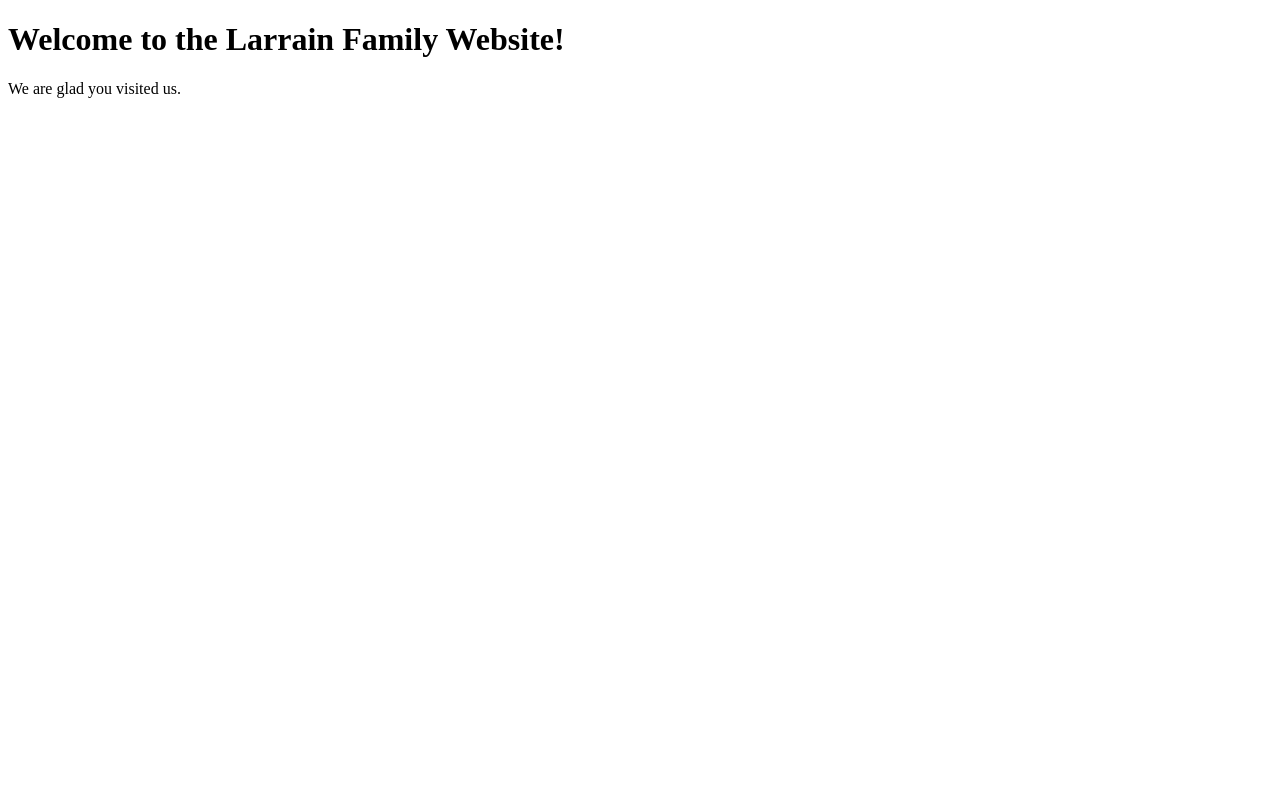
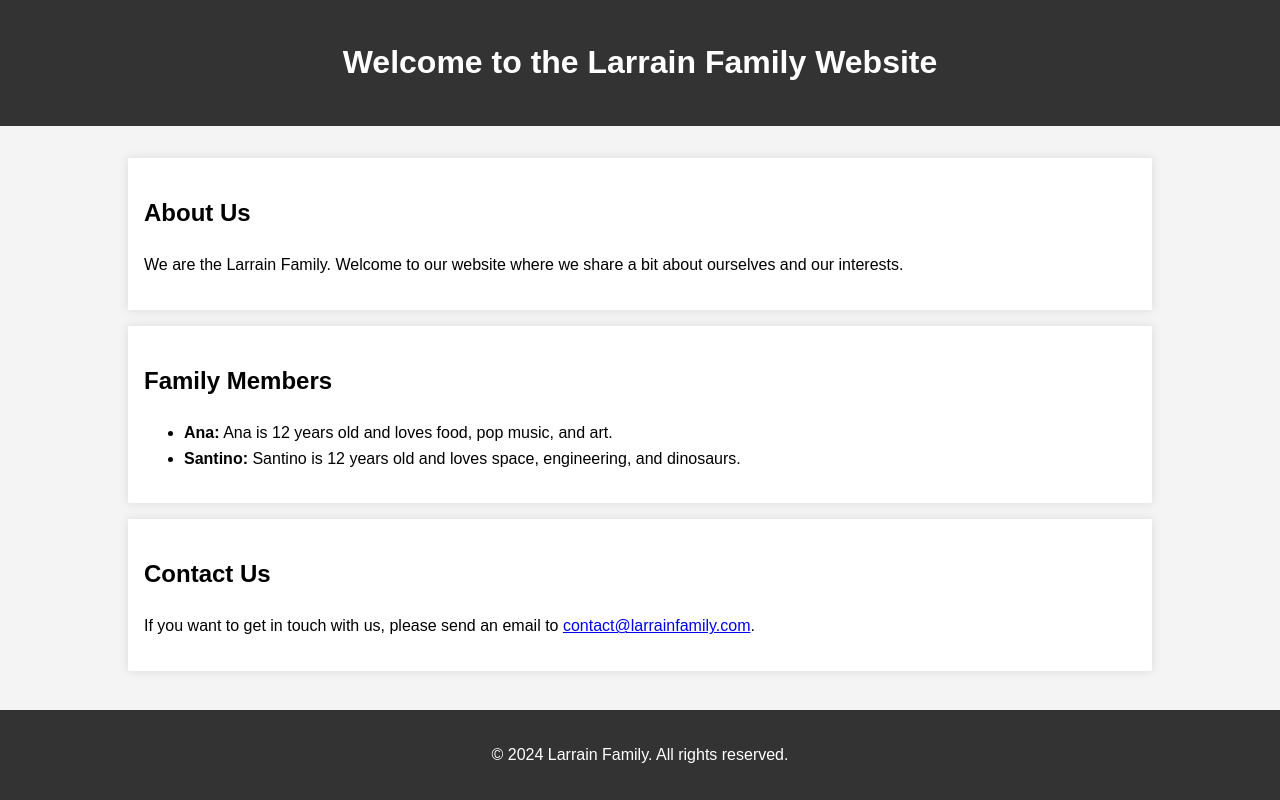
Before and after one commit to wicha/wicha.github.io, a plain HTML site: page index.html in a window 1280 px wide. Drawn offline with Linux system fonts and the light colour scheme.

Commit message:
Update index.html

```diff
--- a/index.html
+++ b/index.html
@@ -3,10 +3,73 @@
 <head>
     <meta charset="UTF-8">
     <meta name="viewport" content="width=device-width, initial-scale=1.0">
-    <title>Larrain Family Website</title>
+    <title>Larrain Family</title>
+    <style>
+        body {
+            font-family: Arial, sans-serif;
+            line-height: 1.6;
+            margin: 0;
+            padding: 0;
+            background-color: #f4f4f4;
+        }
+        header {
+            background: #333;
+            color: #fff;
+            padding: 1rem 0;
+            text-align: center;
+        }
+        .container {
+            width: 80%;
+            margin: auto;
+            overflow: hidden;
+            padding: 1rem;
+        }
+        .card {
+            background: #fff;
+            padding: 1rem;
+            margin: 1rem 0;
+            box-shadow: 0 0 10px rgba(0, 0, 0, 0.1);
+        }
+        footer {
+            background: #333;
+            color: #fff;
+            text-align: center;
+            padding: 1rem 0;
+            position: fixed;
+            width: 100%;
+            bottom: 0;
+        }
+    </style>
 </head>
 <body>
-    <h1>Welcome to the Larrain Family Website!</h1>
-    <p>We are glad you visited us.</p>
+
+<header>
+    <h1>Welcome to the Larrain Family Website</h1>
+</header>
+
+<div class="container">
+    <div class="card">
+        <h2>About Us</h2>
+        <p>We are the Larrain Family. Welcome to our website where we share a bit about ourselves and our interests.</p>
+    </div>
+
+    <div class="card">
+        <h2>Family Members</h2>
+        <ul>
+            <li><strong>Ana:</strong> Ana is 12 years old and loves food, pop music, and art.</li>
+            <li><strong>Santino:</strong> Santino is 12 years old and loves space, engineering, and dinosaurs.</li>
+        </ul>
+    </div>
+
+    <div class="card">
+        <h2>Contact Us</h2>
+        <p>If you want to get in touch with us, please send an email to <a href="mailto:contact@larrainfamily.com">contact@larrainfamily.com</a>.</p>
+    </div>
+</div>
+
+<footer>
+    <p>&copy; 2024 Larrain Family. All rights reserved.</p>
+</footer>
+
 </body>
 </html>
```
